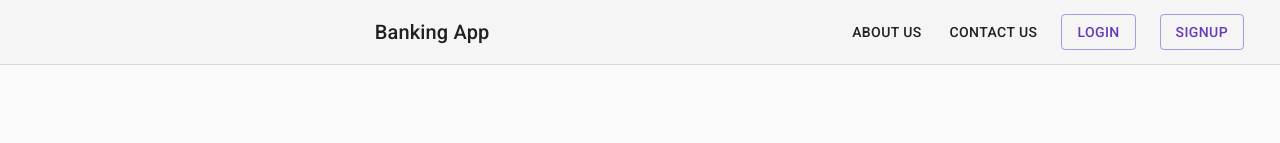
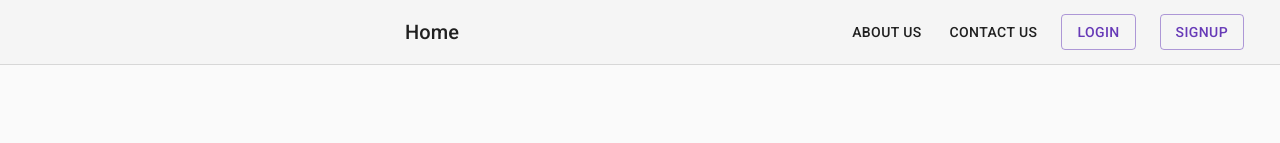
Before and after one commit to ridbay/Banka-React, a React (Create React App) app: page / in a window 1280 px wide. Shown: the top 143 px of the page. Built offline with nearby package versions, Linux system fonts and the light colour scheme; the HTML template or start-up script is replaced by a standard one.

Commit message:
Added header

```diff
--- a/src/components/Header.jsx
+++ b/src/components/Header.jsx
@@ -32,7 +32,7 @@ export default function Header() {
             <AppBar position="static" color="default" elevation={0} className={classes.appBar}>
                 <Toolbar className={classes.toolbar}>
                     <Typography variant="h6" color="inherit" noWrap className={classes.toolbarTitle}>
-                    <Link color="inherit" href="/" underline='none' >Banking App</Link>
+                    <Link color="inherit" href="/" underline='none'>Home</Link>
           </Typography>
                     <nav>
                         <Link variant="button" color="textPrimary" href="#" className={classes.link}>About Us </Link>
```
